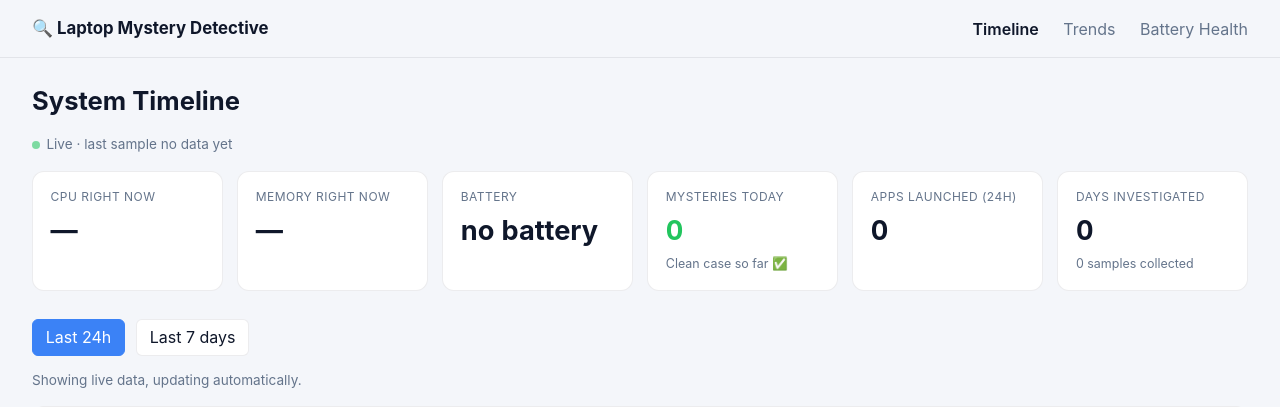
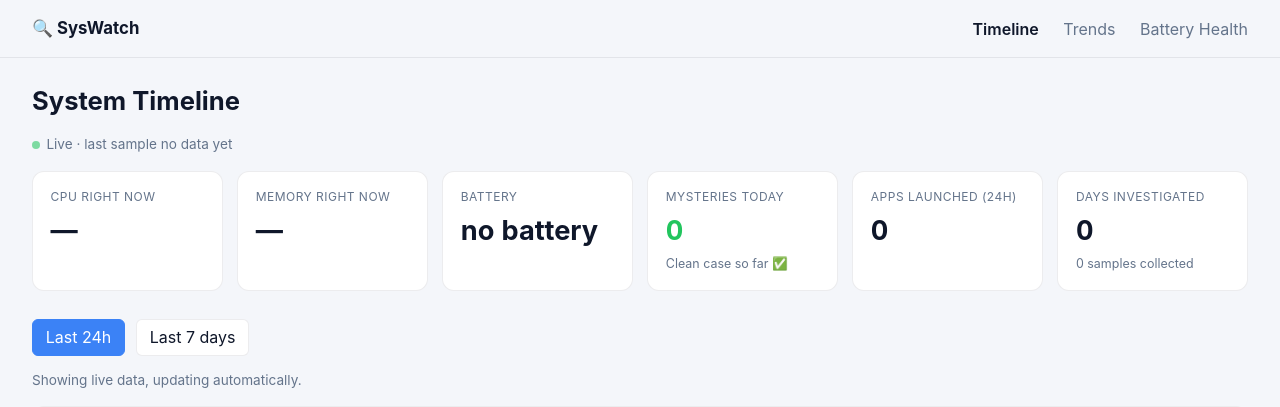
Before and after one commit to kaushalsinh44/syswatch, a Flask app: page / in a window 1280 px wide. Shown: the top 407 px of the page. Run offline with Flask 3, Linux system fonts and the light colour scheme; data that the repository does not hold is empty.

Commit message:
Rename project: Laptop Mystery Detective -> SysWatch
"Laptop Mystery Detective" read as a generic AI-generated name. Renamed
throughout to SysWatch, which describes what it actually is. Covers:
docstring headers, dashboard page titles/nav, scheduled task descriptions,
and the macOS/Linux service templates (renamed com.laptopdetective.logger.plist
-> com.syswatch.logger.plist, laptop-detective.service -> syswatch.service).
Also renamed the GitHub repo itself (laptop-mystery-detective -> syswatch)
and updated the local git remote to match.

Not renamed in this commit: the local project folder (still has spaces in
its name, a separate pre-existing issue -- a lock from an unidentified
process has blocked renaming it) and the Windows Scheduled Task names
(LaptopMysteryDetective* -- cosmetic only, not shown in any app UI, low
priority to avoid another elevated re-registration round trip).

```diff
--- a/anomaly.py
+++ b/anomaly.py
@@ -1,4 +1,4 @@
-"""Anomaly detection for Laptop Mystery Detective.
+"""Anomaly detection for SysWatch.
 
 Compares a given day's telemetry against a rolling per-hour-of-day baseline
 built from prior days, and flags readings more than ~2 standard deviations
--- a/dashboard/app.py
+++ b/dashboard/app.py
@@ -1,4 +1,4 @@
-"""Local read-only dashboard for Laptop Mystery Detective.
+"""Local read-only dashboard for SysWatch.
 
 Shows a CPU/memory/battery timeline plus flagged anomalies from anomaly.py,
 with a "case file" drill-down into what else was happening around a flagged
--- a/dashboard/templates/base.html
+++ b/dashboard/templates/base.html
@@ -3,7 +3,7 @@
 <head>
 <meta charset="utf-8">
 <meta name="viewport" content="width=device-width, initial-scale=1">
-<title>{% block title %}Laptop Mystery Detective{% endblock %}</title>
+<title>{% block title %}SysWatch{% endblock %}</title>
 <script src="https://cdn.jsdelivr.net/npm/chart.js@4"></script>
 <style>
   :root {
@@ -85,7 +85,7 @@
 </head>
 <body>
 <nav>
-  <a class="brand" href="/">🔍 Laptop Mystery Detective</a>
+  <a class="brand" href="/">🔍 SysWatch</a>
   <span class="nav-links">
     <a href="/" class="{{ 'current' if request.path == '/' else '' }}">Timeline</a>
     <a href="/trends" class="{{ 'current' if request.path == '/trends' else '' }}">Trends</a>
--- a/dashboard/templates/battery.html
+++ b/dashboard/templates/battery.html
@@ -1,5 +1,5 @@
 {% extends "base.html" %}
-{% block title %}Battery Health - Laptop Mystery Detective{% endblock %}
+{% block title %}Battery Health - SysWatch{% endblock %}
 {% block content %}
 <h1>Battery Health Over Time</h1>
 <p class="muted">
--- a/dashboard/templates/case.html
+++ b/dashboard/templates/case.html
@@ -1,5 +1,5 @@
 {% extends "base.html" %}
-{% block title %}Case file - Laptop Mystery Detective{% endblock %}
+{% block title %}Case file - SysWatch{% endblock %}
 {% block content %}
 <p><a href="/">&larr; back to dashboard</a></p>
 <h1>Case file</h1>
--- a/dashboard/templates/index.html
+++ b/dashboard/templates/index.html
@@ -1,5 +1,5 @@
 {% extends "base.html" %}
-{% block title %}Dashboard - Laptop Mystery Detective{% endblock %}
+{% block title %}Dashboard - SysWatch{% endblock %}
 {% block content %}
 <h1>System Timeline</h1>
 <p class="muted"><span class="live-dot"></span>Live &middot; last sample <span id="lastSampleAgo">{{ latest or "no data yet" }}</span></p>
--- a/dashboard/templates/trends.html
+++ b/dashboard/templates/trends.html
@@ -1,5 +1,5 @@
 {% extends "base.html" %}
-{% block title %}Trends - Laptop Mystery Detective{% endblock %}
+{% block title %}Trends - SysWatch{% endblock %}
 {% block content %}
 <h1>Usage Trends</h1>
 <p class="muted">
--- a/logger.py
+++ b/logger.py
@@ -299,7 +299,7 @@ def warm_up() -> None:
 
 
 def main() -> None:
-    parser = argparse.ArgumentParser(description="Laptop Mystery Detective telemetry logger")
+    parser = argparse.ArgumentParser(description="SysWatch telemetry logger")
     parser.add_argument(
         "--interval", type=float, default=DEFAULT_INTERVAL_SEC, help="Sampling interval in seconds"
     )
--- a/report.py
+++ b/report.py
@@ -1,4 +1,4 @@
-"""Weekly case report for Laptop Mystery Detective.
+"""Weekly case report for SysWatch.
 
 Summarizes a week's worth of flagged anomalies (from the `anomalies` table,
 populated by anomaly.py) into a readable Markdown report: top mysteries,
--- a/trends.py
+++ b/trends.py
@@ -1,4 +1,4 @@
-"""Trend insights for Laptop Mystery Detective.
+"""Trend insights for SysWatch.
 
 Compares each process's average CPU/memory over a recent window against an
 earlier window to surface longer-term drift -- "is this process gradually
```
Also changed, not shown: README.md, 7 other files.
